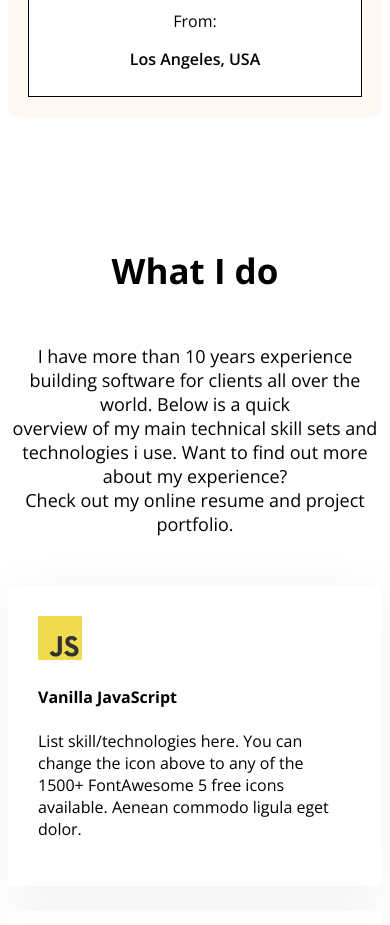
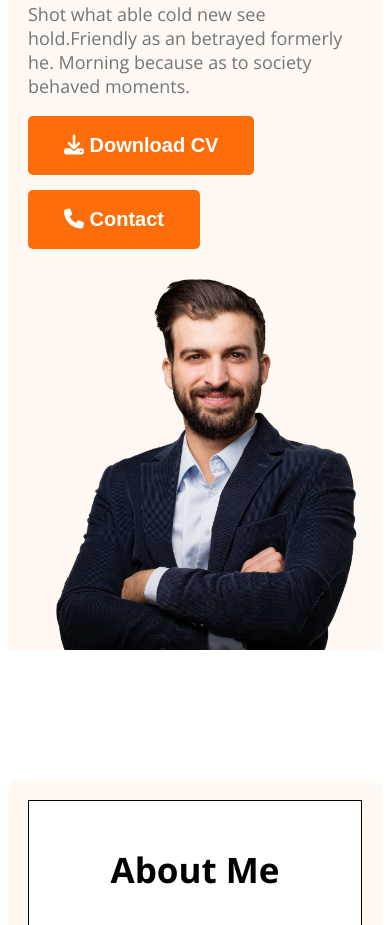
Before and after one commit to Prazzalc/responsive-web-dev-portfolio, a plain HTML site: page index.html in a window 390 px wide. Shown: the part 818-1743 px from the top of the page. Drawn offline with nearby package versions, Linux system fonts and the light colour scheme.

Commit message:
added responsive query for small devices

```diff
--- a/Styles/portfolio.css
+++ b/Styles/portfolio.css
@@ -264,9 +264,38 @@ footer input[type="text"], footer input[type="email"], textarea {
 }
 
 @media screen and (max-width: 576px){
-    .skills-container, .resume-container, footer, .about-items {
-    flex-direction: column;
+    nav,
+    nav > ul,
+    .skills-container,
+    .resume-container,
+    .banner,
+    footer,
+    .about-items
+        {
+        flex-direction: column;
+        }
+
+    nav ul {
+        gap: 20px;
     }
+
+    .banner {
+        margin: 20px;
+    }
+
+    .banner-content button {
+        margin-bottom: 15px;
+    }
+
+    .banner-content-pic {
+        width: 100%;
+    }
+
+    .header {
+        background-image: none;
+    }
+
+
     footer, .about {
         padding: 20px;
     }
@@ -275,7 +304,9 @@ footer input[type="text"], footer input[type="email"], textarea {
         width: 100%;
     }
 
-    footer input[type="text"], footer input[type="email"], textarea {
+    footer input[type="text"],
+    footer input[type="email"],
+    textarea {
         width: calc(100% - 40px);
     }
 
--- a/index.html
+++ b/index.html
@@ -11,7 +11,7 @@
     <script src="https://kit.fontawesome.com/deebaa2443.js" crossorigin="anonymous"></script>
 </head>
 <body class="open-sans-normal">
-    <header class="header secondary-bgc hide">
+    <header class="header secondary-bgc">
         <nav>
             <h3 class="nav-title">Ma<span class="text-primary">r</span>y</h3>
             <ul>
```
